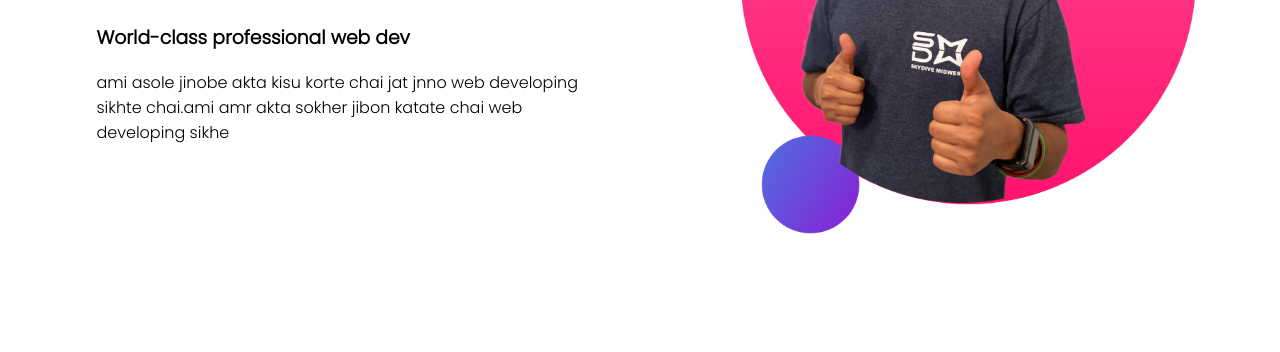
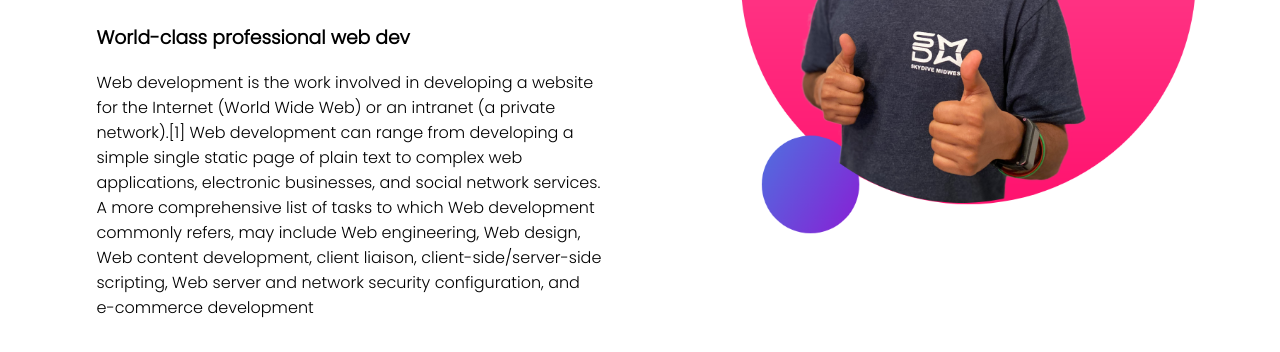
Before and after one commit to supta000/my-first, a plain HTML site: page index.html in a window 1280 px wide. Shown: the part 260-612 px from the top of the page. Drawn offline with Linux system fonts and the light colour scheme.

Commit message:
added new line

```diff
--- a/index.html
+++ b/index.html
@@ -14,7 +14,7 @@
             <h1> Welcome To </h1>
             <h1> <span class="name-highlight">Supta</span> website </h1>
             <h3>World-class professional web dev</h3>
-            <p>ami asole jinobe akta kisu korte chai jat jnno web developing sikhte chai.ami amr akta sokher jibon katate chai web developing sikhe</p>
+            <p>Web development is the work involved in developing a website for the Internet (World Wide Web) or an intranet (a private network).[1] Web development can range from developing a simple single static page of plain text to complex web applications, electronic businesses, and social network services. A more comprehensive list of tasks to which Web development commonly refers, may include Web engineering, Web design, Web content development, client liaison, client-side/server-side scripting, Web server and network security configuration, and e-commerce development</p>
             <a href="https://www.linkedin.com/in/suptasaha/"></a>
         </div>
         <div class="half-width">
```
